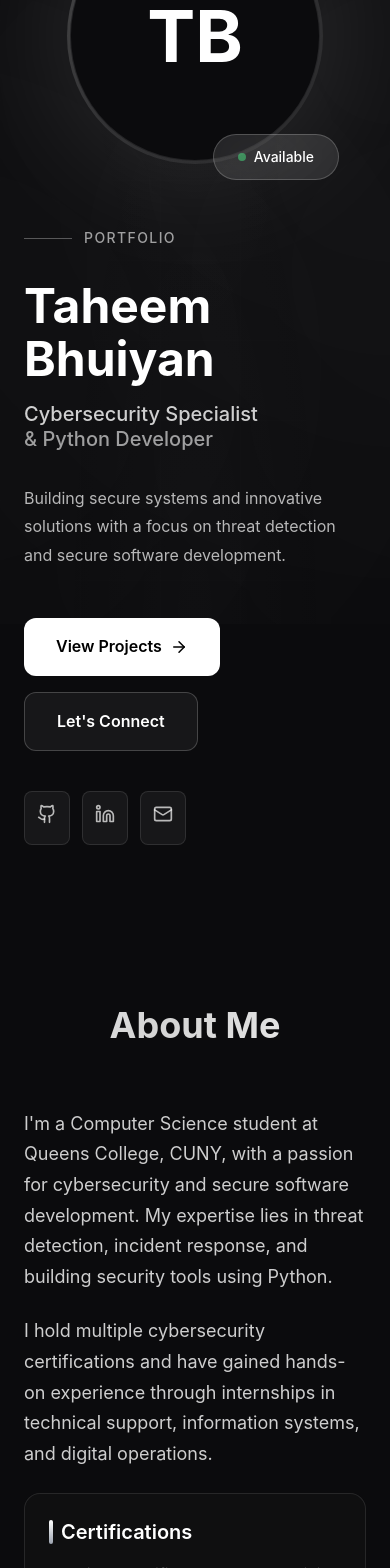
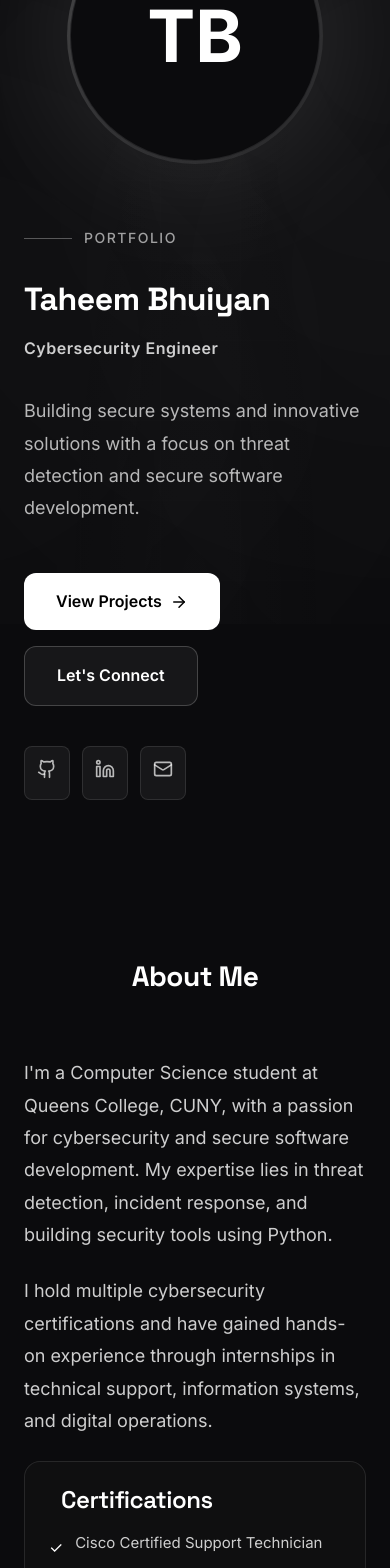
Before and after one commit to tbhuiyan625/Portfolio, a React (Create React App) app: page / in a window 390 px wide. Shown: the part 220-1788 px from the top of the page. Built offline with nearby package versions, Linux system fonts and the light colour scheme.

Commit message:
Update: Fix Google Fonts comment, expand skills section, hero name formatting, remove available badge, and add Rise & Shine ABA experience

```diff
--- a/public/index.html
+++ b/public/index.html
@@ -5,10 +5,13 @@
     <link rel="icon" href="%PUBLIC_URL%/favicon.svg" type="image/svg+xml" />
     <meta name="viewport" content="width=device-width, initial-scale=1" />
     <meta name="theme-color" content="#0B0B0D" />
-    <meta
-      name="description"
-      content="Taheem Bhuiyan - Cybersecurity Specialist & Python Developer Portfolio"
+    <meta name="description"
+      content="Taheem Bhuiyan - Cybersecurity Engineer Portfolio"
     />
+    <!-- Google Fonts: Space Grotesk & Inter -->
+    <link rel="preconnect" href="https://fonts.googleapis.com" />
+    <link rel="preconnect" href="https://fonts.gstatic.com" crossOrigin="anonymous" />
+    <link href="https://fonts.googleapis.com/css2?family=Space+Grotesk:wght@400;500;600;700&family=Inter:wght@400;500;600;700&display=swap" rel="stylesheet" />
     <link rel="apple-touch-icon" href="%PUBLIC_URL%/logo192.png" />
     <link rel="manifest" href="%PUBLIC_URL%/manifest.json" />
     <title>Taheem Bhuiyan - Portfolio</title>
--- a/src/App.js
+++ b/src/App.js
@@ -82,15 +82,15 @@ export default function Portfolio() {
   const skills = [
     {
       category: "Languages & Scripting",
-      items: ["Python", "Java", "SQL", "JavaScript", "HTML/CSS", "React"]
+      items: ["Python", "Java", "SQL", "JavaScript", "HTML/CSS", "React", "Bash / Shell", "PowerShell (Basic)", "Linux CLI", "Regex", "REST APIs", "JSON", "YAML", "Automation Scripting"]
     },
     {
       category: "Cybersecurity & IT",
-      items: ["Threat Detection", "Incident Response", "Vulnerability Assessment", "Network Monitoring", "IT Consulting"]
+      items: ["Threat Detection", "Incident Response", "Vulnerability Assessment", "Network Monitoring", "IT Consulting", "Security Monitoring", "Log Analysis", "Detection Fundamentals", "Threat Hunting (Basic)", "Incident Triage", "Vulnerability Management", "OWASP Top 10", "Web Security Basics", "Firewall Concepts", "IAM / Least Privilege"]
     },
     {
       category: "Tools & Platforms",
-      items: ["VS Code", "PyCharm", "IntelliJ", "Google Cloud Platform", "Git", "Tailwind CSS"]
+      items: ["VS Code", "PyCharm", "IntelliJ", "Google Cloud Platform", "Git", "Tailwind CSS", "Linux", "Wireshark", "Nmap", "Burp Suite (Basics)", "GitHub", "Docker (Basics)", "Postman", "VirtualBox"]
     }
   ];
 
@@ -102,13 +102,13 @@ export default function Portfolio() {
 
   const experience = [
     {
-      role: "Technical Intern",
-      company: "Zentrition",
-      period: "Dec 2022 – Jan 2023",
+      role: "Cybersecurity Engineer Intern",
+      company: "Rise and Shine ABA",
+      period: "Dec 2025 – Present",
       highlights: [
-        "Produced digital content using structured workflows and technical editing tools",
-        "Applied problem-solving to improve UI/UX efficiency",
-        "Coordinated multiple projects reducing operational risks"
+        "Developed security-focused features for a healthcare (ABA) web platform across frontend + backend, integrating AWS services with Supabase (Postgres) to support secure, scalable workflows.",
+        "Implemented least-privilege authorization using RBAC + Supabase Row Level Security (RLS) to restrict access to sensitive records by role and tenant, reducing risk of unauthorized data exposure.",
+        "Built an audit logging capability to capture key user/system actions (auth + CRUD events) to improve traceability and support incident investigation and compliance readiness."
       ]
     },
     {
--- a/src/components/AboutSection.js
+++ b/src/components/AboutSection.js
@@ -12,27 +12,27 @@ export default function AboutSection({ skills, certifications, isVisible }) {
         <div className="grid md:grid-cols-2 gap-12">
           {/* Left Column - Bio & Certifications */}
           <div className="space-y-6 scroll-reveal" style={{ transitionDelay: '100ms' }}>
-            <p className="text-lg text-white/80 leading-relaxed" style={{lineHeight: '1.7', maxWidth: '65ch'}}>
+            <p className="text-body-lg text-white/80 leading-relaxed max-w-[65ch]">
               I'm a Computer Science student at Queens College, CUNY, with a passion for cybersecurity and secure software development.
               My expertise lies in threat detection, incident response, and building security tools using Python.
             </p>
 
-            <p className="text-lg text-white/80 leading-relaxed" style={{lineHeight: '1.7', maxWidth: '65ch'}}>
+            <p className="text-body-lg text-white/80 leading-relaxed max-w-[65ch]">
               I hold multiple cybersecurity certifications and have gained hands-on experience through internships in technical support,
               information systems, and digital operations.
             </p>
 
             {/* Certifications Card */}
             <div className="glass-card p-6 hover-lift">
-              <h3 className="text-xl font-semibold mb-4 text-white flex items-center gap-2">
-                <span className="w-1 h-6 bg-gradient-to-b from-white to-gray-400 rounded-full" />
+              <h3 className="text-h3 font-semibold mb-4 text-white flex items-center gap-2">
+                <span className="w-1 h-6 bg-linear-to-b from-white to-gray-400 rounded-full" />
                 Certifications
               </h3>
               <ul className="space-y-3">
                 {certifications.map((cert, idx) => (
                   <li key={idx} className="flex items-start gap-3">
                     <span className="text-white mt-1">✓</span>
-                    <span className="text-white/80" style={{lineHeight: '1.6'}}>{cert}</span>
+                    <span className="text-body-sm text-white/80 leading-normal">{cert}</span>
                   </li>
                 ))}
               </ul>
@@ -47,8 +47,8 @@ export default function AboutSection({ skills, certifications, isVisible }) {
                 className="glass-card p-6 hover-lift scroll-reveal"
                 style={{ transitionDelay: `${(idx + 2) * 100}ms` }}
               >
-                <h3 className="text-xl font-semibold mb-4 text-white flex items-center gap-2">
-                  <span className="w-1 h-6 bg-gradient-to-b from-white to-gray-400 rounded-full" />
+                <h3 className="text-h3 font-semibold mb-4 text-white flex items-center gap-2">
+                  <span className="w-1 h-6 bg-linear-to-b from-white to-gray-400 rounded-full" />
                   {skillGroup.category}
                 </h3>
                 <div className="flex flex-wrap gap-2">
--- a/src/components/Hero.js
+++ b/src/components/Hero.js
@@ -43,14 +43,6 @@ export default function Hero({ scrollToSection }) {
                   <span className="text-7xl sm:text-8xl lg:text-9xl font-bold text-white relative z-10">TB</span>
                 </div>
               </div>
-
-              {/* Floating Badge */}
-              <div className="absolute -bottom-4 -right-4 px-6 py-3 bg-white/10 backdrop-blur-xl border border-white/20 rounded-full">
-                <div className="flex items-center gap-2">
-                  <div className="w-2 h-2 bg-green-400 rounded-full animate-pulse"></div>
-                  <span className="text-sm font-medium text-white">Available</span>
-                </div>
-              </div>
             </div>
           </div>
 
@@ -64,19 +56,18 @@ export default function Hero({ scrollToSection }) {
 
             {/* Headline */}
             <div className="space-y-4">
-              <h1 className="text-5xl sm:text-6xl lg:text-7xl xl:text-8xl font-bold text-white leading-[1.1]">
-                Taheem<br />Bhuiyan
+              <h1 className="text-display-lg sm:text-display-xl font-bold text-white leading-tight tracking-tight lg:whitespace-nowrap">
+                Taheem Bhuiyan
               </h1>
 
               {/* Role */}
-              <p className="text-xl sm:text-2xl lg:text-3xl font-medium text-white/80 leading-tight">
-                Cybersecurity Specialist<br />
-                <span className="text-white/60">& Python Developer</span>
+              <p className="text-subtitle-sm sm:text-subtitle font-semibold text-white/80 tracking-wide">
+                Cybersecurity Engineer
               </p>
             </div>
 
             {/* Description */}
-            <p className="text-base lg:text-lg text-white/70 max-w-[55ch] leading-relaxed" style={{lineHeight: '1.8'}}>
+            <p className="text-body-lg text-white/70 max-w-[55ch] leading-relaxed">
               Building secure systems and innovative solutions with a focus on threat detection and secure software development.
             </p>
 
--- a/src/components/ProjectCard.js
+++ b/src/components/ProjectCard.js
@@ -22,12 +22,12 @@ export default function ProjectCard({ project, index }) {
       </div>
 
       {/* Title */}
-      <h3 className="text-2xl font-bold mb-3 text-white">
+      <h3 className="text-h3 font-bold mb-3 text-white tracking-tight">
         {project.title}
       </h3>
 
       {/* Description */}
-      <p className="text-white/75 mb-4" style={{lineHeight: '1.7'}}>
+      <p className="text-body text-white/75 mb-4 leading-relaxed">
         {project.description}
       </p>
 
--- a/src/components/SectionHeading.js
+++ b/src/components/SectionHeading.js
@@ -3,11 +3,11 @@ import React from 'react';
 export default function SectionHeading({ children, subtitle }) {
   return (
     <div className="text-center mb-16">
-      <h2 className="text-4xl sm:text-5xl font-bold mb-4 gradient-text">
+      <h2 className="text-display sm:text-h1 font-bold mb-4 text-white tracking-tight">
         {children}
       </h2>
       {subtitle && (
-        <p className="text-lg text-gray-400 max-w-2xl mx-auto">
+        <p className="text-body-lg text-white/70 max-w-2xl mx-auto leading-relaxed">
           {subtitle}
         </p>
       )}
--- a/src/index.css
+++ b/src/index.css
@@ -1,5 +1,6 @@
 /* Import Design Tokens and Styles */
 @import './styles/tokens.css';
+@import './styles/typography.css';
 @import './styles/animations.css';
 @import './styles/glassmorphism.css';
 
--- /dev/null
+++ b/src/styles/typography.css
@@ -0,0 +1,354 @@
+/* Typography System - Modern Futuristic Theme */
+
+/* Font Definitions */
+:root {
+  --font-display: 'Space Grotesk', sans-serif;
+  --font-body: 'Inter', -apple-system, BlinkMacSystemFont, 'Segoe UI', 'Roboto', sans-serif;
+
+  /* Typography Scale */
+  /* Desktop Sizes */
+  --text-h1: 3.5rem; /* 56px */
+  --text-h1-sm: 2.5rem; /* 40px */
+  --text-h2: 2.25rem; /* 36px */
+  --text-h2-sm: 1.875rem; /* 30px */
+  --text-h3: 1.75rem; /* 28px */
+  --text-h3-sm: 1.5rem; /* 24px */
+  --text-subtitle: 1.375rem; /* 22px */
+  --text-subtitle-sm: 1.25rem; /* 20px */
+  --text-body-lg: 1.125rem; /* 18px */
+  --text-body: 1rem; /* 16px */
+  --text-body-sm: 0.9375rem; /* 15px */
+  --text-caption: 0.875rem; /* 14px */
+  --text-tiny: 0.75rem; /* 12px */
+
+  /* Line Heights */
+  --leading-tight: 1.2;
+  --leading-snug: 1.4;
+  --leading-normal: 1.6;
+  --leading-relaxed: 1.8;
+
+  /* Letter Spacing */
+  --tracking-tight: -0.5px;
+  --tracking-normal: 0px;
+  --tracking-wide: 0.5px;
+  --tracking-wider: 1px;
+  --tracking-widest: 1.5px;
+}
+
+/* Base Typography */
+body {
+  font-family: var(--font-body);
+  font-size: var(--text-body);
+  line-height: var(--leading-normal);
+  font-weight: 400;
+  color: #f8f8f8;
+  -webkit-font-smoothing: antialiased;
+  -moz-osx-font-smoothing: grayscale;
+}
+
+/* Headings */
+h1 {
+  font-family: var(--font-display);
+  font-size: var(--text-h1);
+  font-weight: 700;
+  line-height: var(--leading-tight);
+  letter-spacing: var(--tracking-tight);
+  margin: 0;
+  padding: 0;
+}
+
+h2 {
+  font-family: var(--font-display);
+  font-size: var(--text-h2);
+  font-weight: 700;
+  line-height: var(--leading-tight);
+  letter-spacing: var(--tracking-tight);
+  margin: 0;
+  padding: 0;
+}
+
+h3 {
+  font-family: var(--font-display);
+  font-size: var(--text-h3);
+  font-weight: 700;
+  line-height: var(--leading-tight);
+  letter-spacing: var(--tracking-tight);
+  margin: 0;
+  padding: 0;
+}
+
+h4 {
+  font-family: var(--font-display);
+  font-size: var(--text-subtitle);
+  font-weight: 600;
+  line-height: var(--leading-tight);
+  letter-spacing: var(--tracking-tight);
+  margin: 0;
+  padding: 0;
+}
+
+/* Paragraph */
+p {
+  font-family: var(--font-body);
+  font-size: var(--text-body);
+  line-height: var(--leading-relaxed);
+  margin: 0;
+  padding: 0;
+}
+
+/* Display Text Utility Classes */
+.text-display-xl {
+  font-family: var(--font-display);
+  font-size: 4rem; /* 64px */
+  font-weight: 700;
+  line-height: 1.1;
+  letter-spacing: var(--tracking-tight);
+}
+
+.text-display-lg {
+  font-family: var(--font-display);
+  font-size: 3.5rem; /* 56px */
+  font-weight: 700;
+  line-height: 1.15;
+  letter-spacing: var(--tracking-tight);
+}
+
+.text-display {
+  font-family: var(--font-display);
+  font-size: 3rem; /* 48px */
+  font-weight: 700;
+  line-height: 1.2;
+  letter-spacing: var(--tracking-tight);
+}
+
+.text-h1 {
+  font-family: var(--font-display);
+  font-size: var(--text-h1);
+  font-weight: 700;
+  line-height: var(--leading-tight);
+  letter-spacing: var(--tracking-tight);
+}
+
+.text-h2 {
+  font-family: var(--font-display);
+  font-size: var(--text-h2);
+  font-weight: 700;
+  line-height: var(--leading-tight);
+  letter-spacing: var(--tracking-tight);
+}
+
+.text-h3 {
+  font-family: var(--font-display);
+  font-size: var(--text-h3);
+  font-weight: 600;
+  line-height: var(--leading-tight);
+  letter-spacing: var(--tracking-tight);
+}
+
+.text-subtitle {
+  font-family: var(--font-display);
+  font-size: var(--text-subtitle);
+  font-weight: 600;
+  line-height: var(--leading-snug);
+  letter-spacing: var(--tracking-wide);
+}
+
+.text-body-lg {
+  font-family: var(--font-body);
+  font-size: var(--text-body-lg);
+  line-height: var(--leading-relaxed);
+  font-weight: 400;
+}
+
+.text-body {
+  font-family: var(--font-body);
+  font-size: var(--text-body);
+  line-height: var(--leading-relaxed);
+  font-weight: 400;
+}
+
+.text-body-sm {
+  font-family: var(--font-body);
+  font-size: var(--text-body-sm);
+  line-height: var(--leading-normal);
+  font-weight: 400;
+}
+
+.text-caption {
+  font-family: var(--font-body);
+  font-size: var(--text-caption);
+  line-height: var(--leading-normal);
+  font-weight: 500;
+  letter-spacing: var(--tracking-wide);
+}
+
+.text-tiny {
+  font-family: var(--font-body);
+  font-size: var(--text-tiny);
+  line-height: 1;
+  font-weight: 500;
+  letter-spacing: var(--tracking-wider);
+  text-transform: uppercase;
+}
+
+/* Font Weights */
+.font-light {
+  font-weight: 300;
+}
+
+.font-normal {
+  font-weight: 400;
+}
+
+.font-medium {
+  font-weight: 500;
+}
+
+.font-semibold {
+  font-weight: 600;
+}
+
+.font-bold {
+  font-weight: 700;
+}
+
+/* Letter Spacing */
+.tracking-tight {
+  letter-spacing: var(--tracking-tight);
+}
+
+.tracking-normal {
+  letter-spacing: var(--tracking-normal);
+}
+
+.tracking-wide {
+  letter-spacing: var(--tracking-wide);
+}
+
+.tracking-wider {
+  letter-spacing: var(--tracking-wider);
+}
+
+.tracking-widest {
+  letter-spacing: var(--tracking-widest);
+}
+
+/* Line Height */
+.leading-tight {
+  line-height: var(--leading-tight);
+}
+
+.leading-snug {
+  line-height: var(--leading-snug);
+}
+
+.leading-normal {
+  line-height: var(--leading-normal);
+}
+
+.leading-relaxed {
+  line-height: var(--leading-relaxed);
+}
+
+/* Responsive Typography - Mobile */
+@media (max-width: 640px) {
+  h1 {
+    font-size: var(--text-h1-sm);
+  }
+
+  h2 {
+    font-size: var(--text-h2-sm);
+  }
+
+  h3 {
+    font-size: var(--text-h3-sm);
+  }
+
+  h4 {
+    font-size: var(--text-subtitle-sm);
+  }
+
+  .text-display-xl {
+    font-size: 2.5rem;
+  }
+
+  .text-display-lg {
+    font-size: 2rem;
+  }
+
+  .text-display {
+    font-size: 1.75rem;
+  }
+
+  .text-h1 {
+    font-size: var(--text-h1-sm);
+  }
+
+  .text-h2 {
+    font-size: var(--text-h2-sm);
+  }
+
+  .text-h3 {
+    font-size: var(--text-h3-sm);
+  }
+
+  .text-subtitle {
+    font-size: var(--text-subtitle-sm);
+  }
+}
+
+/* Responsive Typography - Tablet */
+@media (min-width: 640px) and (max-width: 1024px) {
+  h1 {
+    font-size: 2.75rem;
+  }
+
+  h2 {
+    font-size: 2rem;
+  }
+
+  h3 {
+    font-size: 1.625rem;
+  }
+
+  .text-display-lg {
+    font-size: 3rem;
+  }
+
+  .text-h1 {
+    font-size: 2.75rem;
+  }
+
+  .text-h2 {
+    font-size: 2rem;
+  }
+}
+
+/* Text Decoration */
+a {
+  font-family: var(--font-body);
+  text-decoration: none;
+  color: inherit;
+}
+
+strong, .font-bold {
+  font-weight: 700;
+}
+
+em, .italic {
+  font-style: italic;
+}
+
+/* Code Blocks */
+code {
+  font-family: 'JetBrains Mono', 'Courier New', monospace;
+  font-size: 0.875rem;
+  font-weight: 400;
+}
+
+pre {
+  font-family: 'JetBrains Mono', 'Courier New', monospace;
+  font-size: 0.875rem;
+  line-height: 1.6;
+  overflow-x: auto;
+}
```
Also changed, not shown: src/components/ExperienceSection.js (+4 -4 lines).
